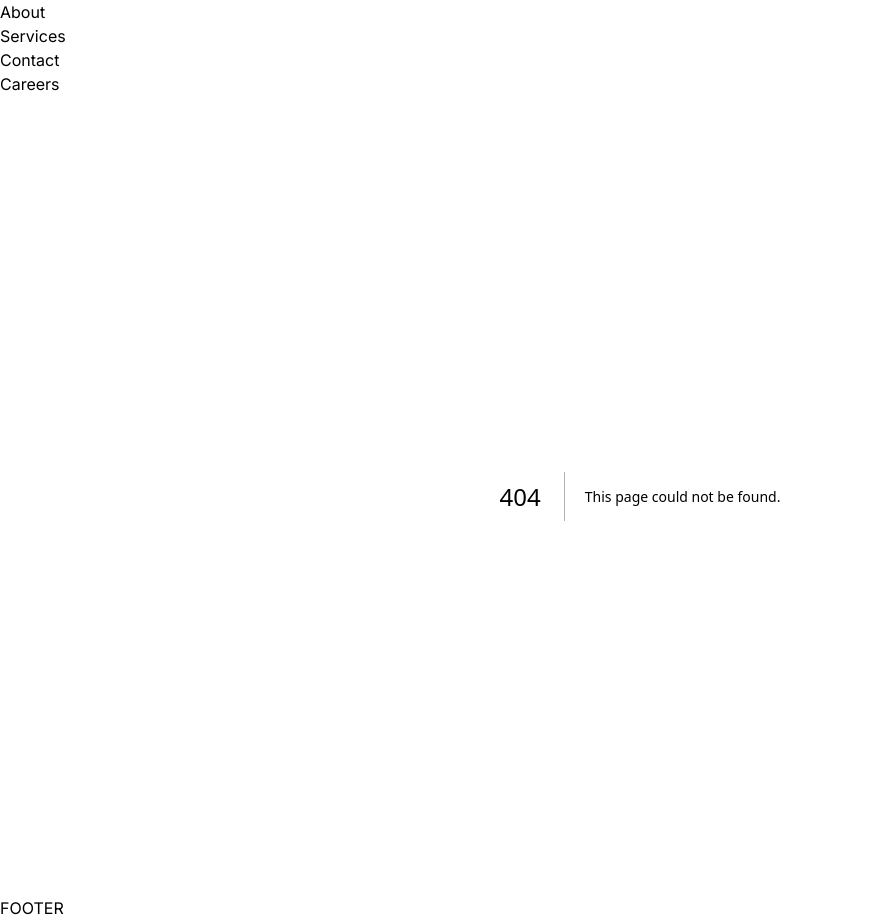
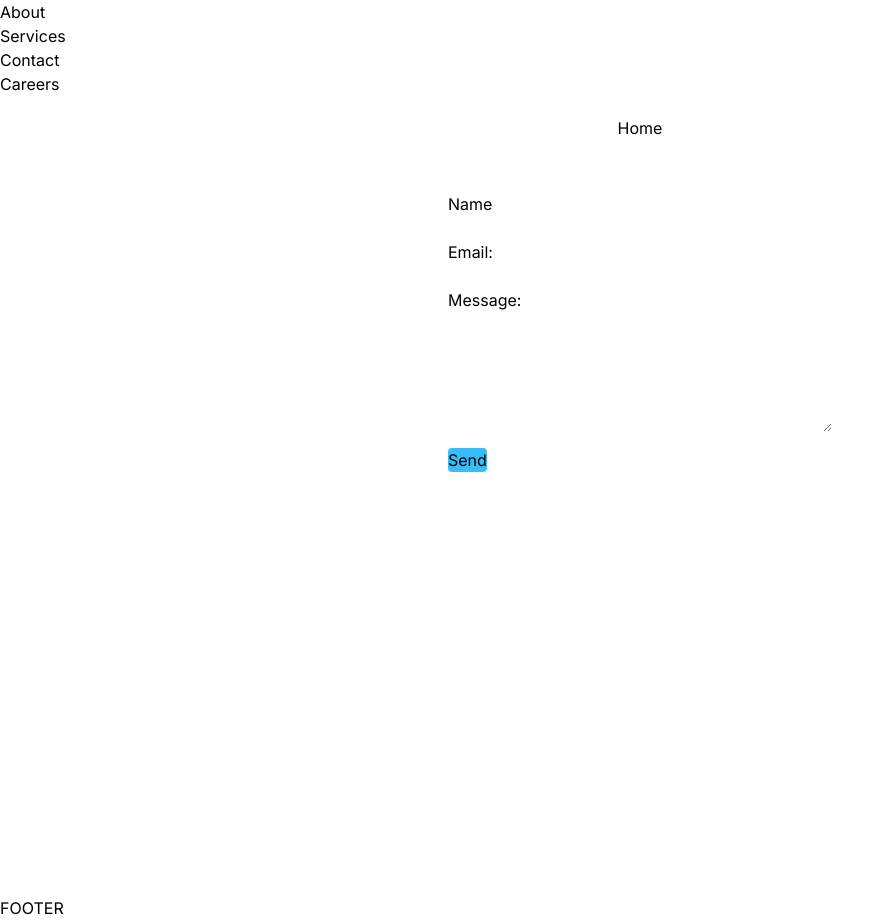
Before and after one commit to alihernandez/kawi, a Next.js app in the folder kawiv1/: page /contact in a window 1280 px wide. Before the commit this address had no page. Shown: the whole page, without its empty margins (0-892 px from the left). Built offline with nearby package versions, Linux system fonts and the light colour scheme.

Commit message:
nodemailer error idfk

```diff
--- /dev/null
+++ b/kawiv1/app/api/contact/route.jsx
@@ -0,0 +1,47 @@
+import { NextResponse, NextRequest } from "next/server";
+const nodemailer = require("nodemailer");
+
+// Handles POST requests to /api
+
+export async function POST(request) {
+  const username = "contact.form9two@yahoo.com";
+  const password = "pseaghzjusxhirhc";
+  const myEmail = "ali.hernandez9two@gmail.com";
+
+  console.log("dealing with request");
+  const formData = await request.formData();
+  console.log(formData);
+  const name = formData.get("name");
+  const email = formData.get("email");
+  const message = formData.get("message");
+
+  // create transporter object
+  const transporter = nodemailer.createTransport({
+    host: "smtp.mail.yahoo.com",
+    port: 465,
+    secure: true,
+    auth: {
+      user: "contact.form9two@yahoo.com",
+      pass: "pseaghzjusxhirhc",
+    },
+  });
+
+  try {
+    await transporter.sendMail({
+      from: "contact.form9two@yahoo.com",
+      to: "ali.hernandez9two@gmail.com",
+      replyTo: email,
+      subject: `Website activity from ${email}`,
+      html: `
+            <p>Name: ${name} </p>
+            <p>Email: ${email} </p>
+            <p>Message: ${message} </p>
+            `,
+    });
+
+    return NextResponse.json({ message: "Success: email was sent" });
+  } catch (error) {
+    console.log(error);
+    NextResponse.status(500).json({ message: "COULD NOT SEND MESSAGE" });
+  }
+}
--- /dev/null
+++ b/kawiv1/app/contact/page.jsx
@@ -0,0 +1,55 @@
+
+"use client"
+import Link from "next/link"
+
+export default function Contact() {
+
+    async function handleSubmit(event) {
+
+        event.preventDefault();
+        const formData = new FormData(event.target)
+        try {
+
+            const response = await fetch('/api/contact', {
+                method: "POST",
+                body: formData,
+            });
+
+            if (!response.ok) {
+                console.log("falling over")
+                throw new Error(`response status: ${response.status}`);
+            }
+            const responseData = await response.json();
+            console.log(responseData['message'])
+
+            alert('Message successfully sent');
+        } catch (err) {
+            console.error(err);
+            alert("Error, please try resubmitting the form");
+        }
+    };
+
+    return (
+        <main className="flex min-h-screen flex-col items-center" >
+            <div className="relative flex place-items-center p-5 bg-white text-black">
+                <Link href="/">Home</Link>
+            </div>
+
+            <form onSubmit={handleSubmit} className="mt-8 mb-2 w-80 max-w-screen-lg sm:w-96">
+                <div className="mb-4 flex flex-col w-500">
+
+                    <label htmlFor="form-name">Name </label>
+                    <input id="form-name" autoComplete="name" maxLength={50} size="lg" name="name" className="text-black"/>
+
+                    <label htmlFor="form-email"> Email:</label>
+                    <input id="form-email" required autoComplete="email" maxLength={80} name="email" type="email" className="text-black"/>
+
+                    <label htmlFor="form-message"> Message: </label>
+                    <textarea id="form-message" required name="message" rows={5} className="text-black" />
+
+                </div>
+                <button className=" rounded bg-sky-400" type="submit">Send</button>
+            </form>
+        </main>
+    )
+}
```
Also changed, not shown: kawiv1/package.json (+7 -5 lines), kawiv1/app/page.jsx (renamed from kawiv1/app/page.js), 1 other file (tests, documents, lock files or other folders).
